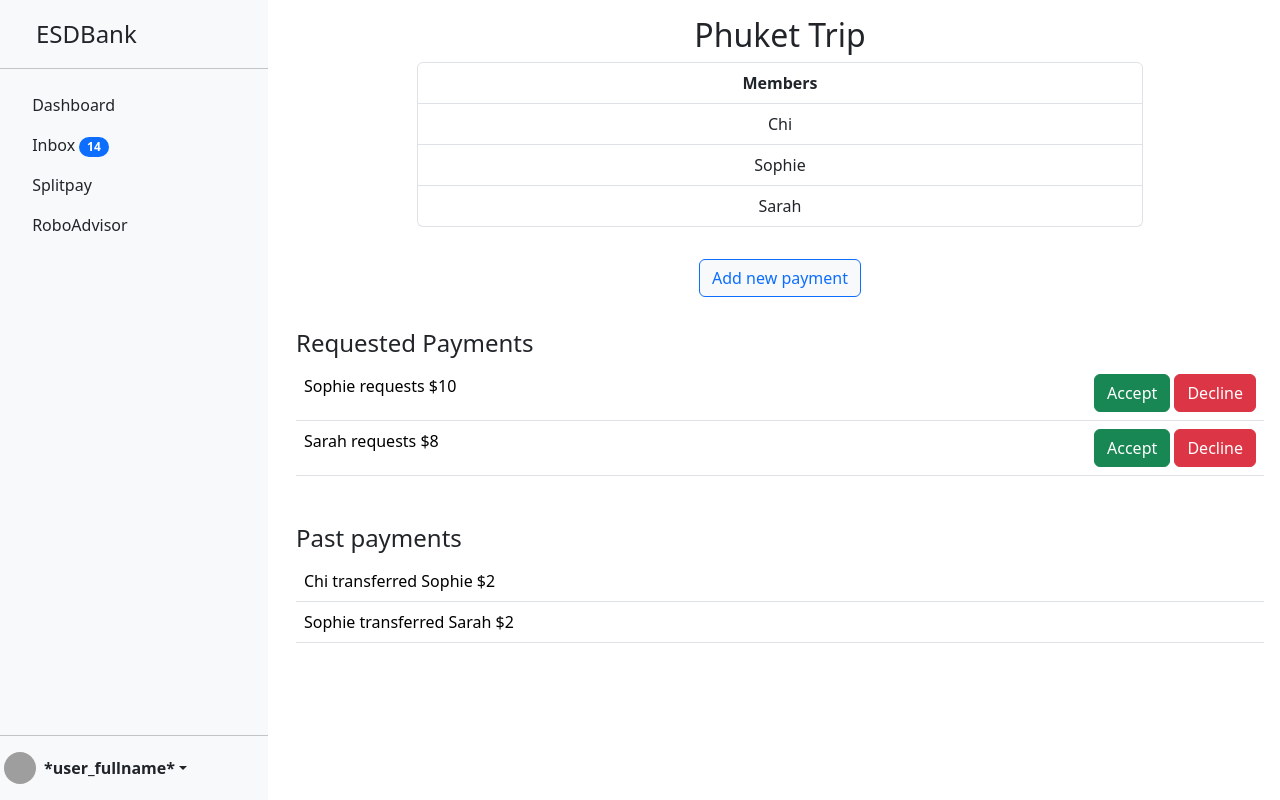
After one commit to raellusionz/ESDBank, a Flask app: page /splitpay/group in a window 1280 px wide. The commit adds this page. Run offline with Flask 3, Linux system fonts and the light colour scheme; grey boxes are pictures that could not be loaded.

Commit message:
splitpay UI

```diff
--- a/client/templates/navbar.html
+++ b/client/templates/navbar.html
@@ -15,6 +15,7 @@
         <a href="#" class="nav-link link-dark nav-hover">
             <svg class="bi me-2" width="16" height="16"><use xlink:href="#table"/></svg>
             Inbox
+            <span class="badge text-bg-primary rounded-pill">14</span>
         </a>
         </li>
         <li>
--- /dev/null
+++ b/client/templates/splitpayGrp.html
@@ -0,0 +1,53 @@
+{% extends "base.html" %}
+{% block content %}
+    <div class="text-center p-3">
+        <h2>Phuket Trip</h2>
+        <ul class="list-group w-75 mx-auto">
+            <li class="list-group-item"><b>Members</b></li>
+            <li class="list-group-item">Chi</li>
+            <li class="list-group-item">Sophie</li>
+            <li class="list-group-item">Sarah</li>
+          </ul>
+    </div>
+    <div class="container-fluid text-center">
+        <button class="btn btn-light border border-primary text-primary m-3">Add new payment</button>
+    </div>
+    <div class="p-3">
+        <h4>Requested Payments</h4>
+        <table class="table">
+            <tr>
+                <td>
+                    Sophie requests $10
+                </td>
+                <td class="text-end">
+                    <span>
+                        <button type="button" class="btn btn-success">Accept</button>
+                        <button type="button" class="btn btn-danger">Decline</button>
+                    </span>
+                </td>
+            </tr>
+            <tr>
+                <td>
+                    Sarah requests $8
+                </td>
+                <td class="text-end">
+                    <span>
+                        <button type="button" class="btn btn-success">Accept</button>
+                        <button type="button" class="btn btn-danger">Decline</button>
+                    </span>
+                </td>
+            </tr>
+        </table>
+    </div>
+    <div class="p-3">
+        <h4>Past payments</h4>
+        <table class="table">
+            <tr>
+                <td>Chi transferred Sophie $2</td>
+            </tr>
+            <tr>
+                <td>Sophie transferred Sarah $2</td>
+            </tr>
+        </table>
+    </div>
+{% endblock %}
--- a/microservices/app.py
+++ b/microservices/app.py
@@ -52,7 +52,11 @@ def roboadvisor():
 
 @app.route("/splitpay")
 def splitpay():
-    return render_template("splitpay.html")
+    return render_template("splitpay2.html")
+
+@app.route("/splitpay/group")
+def splitpayGrp():
+    return render_template("splitpayGrp.html")
 
 @app.route('/webhook', methods=['POST'])
 def webhook():
@@ -71,6 +75,5 @@ def transferFundsFromUI():
     result = invoke_http("http://127.0.0.1:5100/transfer_funds", method='POST', json=request_data)
     return result
 
-
 if __name__ == "__main__":
     app.run(host="0.0.0.0", port=4999, debug=True)
```
Also changed, not shown: client/templates/splitpay.html (deleted, +0 -45 lines), client/templates/splitpay2.html (added, +15 -0 lines).
